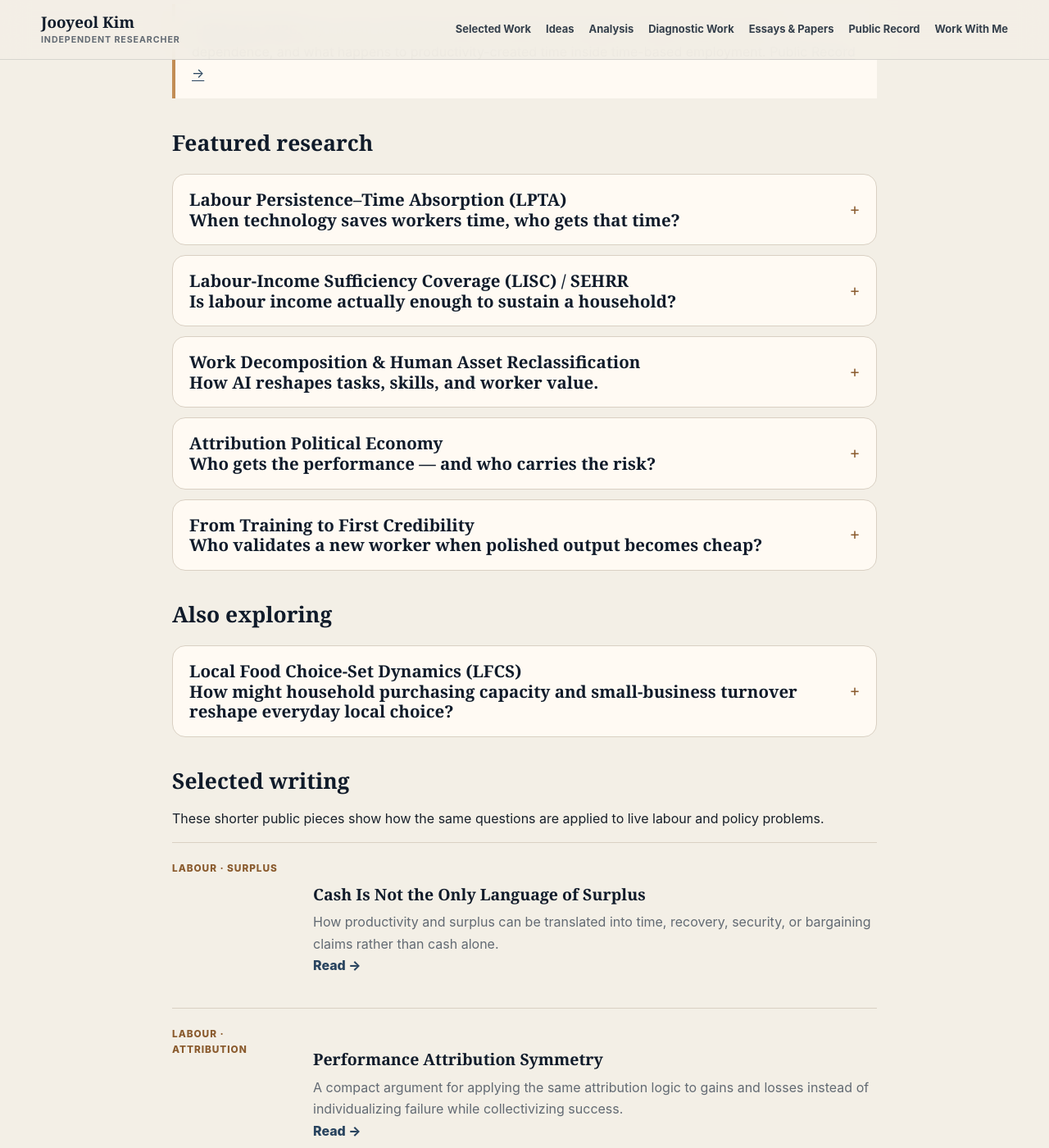
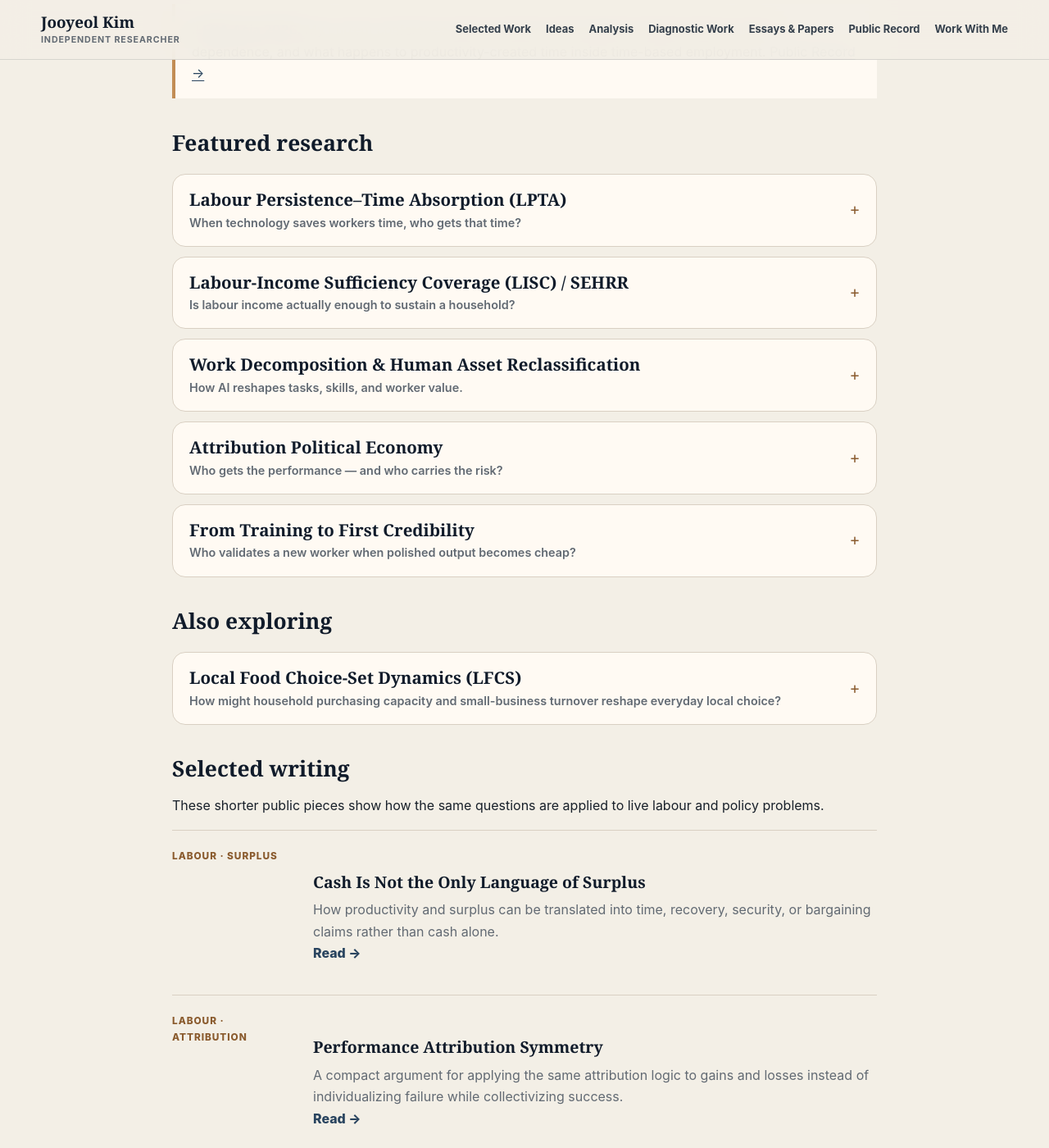
Before and after one commit to jooyeolkim1990/jooyeolkim1990.github.io, a Jekyll site: the page built from current-work/index.md, in a window 1280 px wide and 1400 px high, scrolled down 377 px. Shown: the whole window at 82% size. Built offline with Jekyll 4.4.1, drawn with Linux system fonts in a browser that asks for light colours.

Commit message:
Style Current Work accordion hooks

```diff
--- a/assets/css/components.css
+++ b/assets/css/components.css
@@ -27,12 +27,13 @@
 .page-note { margin: 28px 0; padding: 18px 20px; border-left: 4px solid #c28d55; background: #fffaf3; }
 .current-work-list { display: grid; gap: 12px; margin: 22px 0 34px; }
 .current-work-item { border: 1px solid #d9d0c3; border-radius: 16px; background: #fffaf3; overflow: hidden; }
-.current-work-item summary { position: relative; cursor: pointer; list-style: none; padding: 18px 54px 18px 20px; color: #101b2a; font: 700 1.28rem/1.2 Georgia,"Times New Roman",serif; }
+.current-work-item summary { position: relative; cursor: pointer; list-style: none; padding: 18px 54px 18px 20px; color: #101b2a; }
 .current-work-item summary::-webkit-details-marker { display: none; }
 .current-work-item summary::after { position: absolute; right: 20px; top: 50%; transform: translateY(-50%); content: "+"; color: #8a5b2e; font: 700 1.35rem/1 Georgia,"Times New Roman",serif; }
 .current-work-item[open] summary::after { content: "−"; }
 .current-work-item[open] summary { border-bottom: 1px solid #d9d0c3; }
-.current-work-title { display: block; }
+.current-work-title { display: block; font: 700 1.28rem/1.2 Georgia,"Times New Roman",serif; }
+.current-work-hook { display: block; margin-top: 6px; color: #626a73; font: 600 .9rem/1.4 Inter,ui-sans-serif,system-ui,-apple-system,BlinkMacSystemFont,"Segoe UI",sans-serif; }
 .current-work-body { padding: 18px 20px 20px; }
 .current-work-body .card-label { color: #8a5b2e; }
 .current-work-body p { margin: 0 0 13px; color: #626a73; }
@@ -43,7 +44,9 @@
 @media (max-width:900px) { .card-grid.four,.work-grid,.proof-grid { grid-template-columns: 1fr 1fr; } }
 @media (max-width:680px) {
   .card-grid.four,.work-grid,.proof-grid,.index-grid { grid-template-columns: 1fr; }
-  .current-work-item summary { padding: 16px 48px 16px 17px; font-size: 1.16rem; }
+  .current-work-item summary { padding: 16px 48px 16px 17px; }
+  .current-work-title { font-size: 1.16rem; }
+  .current-work-hook { margin-top: 5px; font-size: .86rem; }
   .current-work-item summary::after { right: 17px; }
   .current-work-body { padding: 16px 17px 18px; }
 }
```
